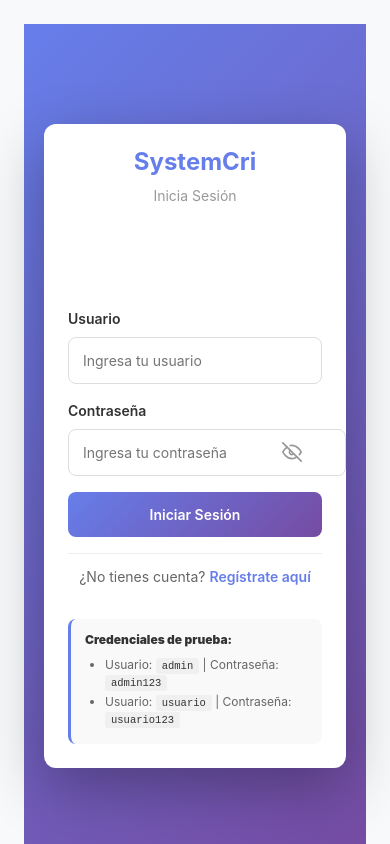
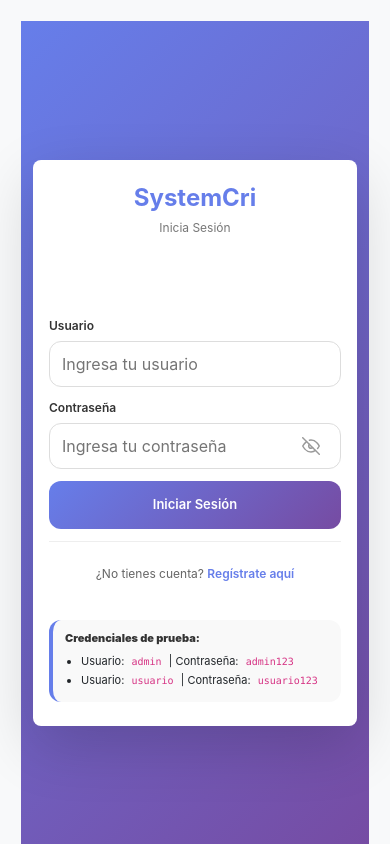
Before and after one commit to dariossq/AngularSystemCri, an Angular app: page /login in a window 390 px wide. Built offline with nearby package versions, Linux system fonts and the light colour scheme.

Commit message:
Login responsive

```diff
--- a/src/app/app.scss
+++ b/src/app/app.scss
@@ -163,3 +163,163 @@
 .sidebar-collapsed .sidebar-submenu .submenu-bullet {
   display: inline-block !important;
 }
+
+/* ==========================================
+   RESPONSIVE DESIGN - MOBILE FIRST APPROACH
+   ========================================== */
+
+/* Mobile Devices (max-width: 767px) */
+@media (max-width: 767px) {
+  :host {
+    display: block;
+    height: 100dvh;
+    overflow: hidden;
+  }
+
+  .app-shell {
+    display: flex;
+    flex-direction: column;
+    height: 100dvh;
+  }
+
+  .app-sidebar {
+    width: 100%;
+    max-height: 70dvh;
+    padding: 0;
+    margin-bottom: auto;
+    box-shadow: 0 -2px 10px rgba(0, 0, 0, 0.2);
+    border-radius: 16px 16px 0 0;
+    transition: transform 0.25s ease;
+    position: fixed;
+    bottom: 0;
+    left: 0;
+    right: 0;
+    z-index: 40;
+    transform: translateY(100%);
+
+    &.sidebar-open {
+      transform: translateY(0);
+    }
+  }
+
+  .app-sidebar .nav-link {
+    min-height: 2rem;
+    font-size: 14px;
+    padding: 0.75rem 1rem !important;
+  }
+
+  .sidebar-menu-scroll {
+    max-height: 60dvh;
+    overflow-y: auto;
+    padding: 1rem 0;
+  }
+
+  .sidebar-collapsed {
+    width: 100%;
+    transform: translateY(100%);
+
+    &.sidebar-open {
+      transform: translateY(0);
+    }
+  }
+
+  .app-content {
+    flex: 1;
+    min-width: 0;
+    min-height: 0;
+    overflow: hidden;
+  }
+
+  .app-content .main {
+    max-height: calc(100dvh - 60px);
+    overflow-y: auto;
+    overflow-x: hidden;
+    padding: 12px 12px;
+  }
+
+  /* Hide desktop-only elements on mobile */
+  .navbar-brand {
+    font-size: 14px;
+  }
+
+  header {
+    padding: 0.5rem 0.75rem !important;
+    gap: 8px !important;
+
+    button {
+      min-width: 40px;
+      min-height: 40px;
+      padding: 6px !important;
+    }
+  }
+}
+
+/* Tablets (min-width: 768px and max-width: 1023px) */
+@media (min-width: 768px) and (max-width: 1023px) {
+  .app-sidebar {
+    width: 240px;
+  }
+
+  .app-sidebar.sidebar-collapsed {
+    width: 3.5rem;
+  }
+
+  .app-content .main {
+    padding: 16px;
+  }
+
+  header {
+    padding: 0.75rem 1rem !important;
+  }
+}
+
+/* Desktop Devices (min-width: 1024px) */
+@media (min-width: 1024px) {
+  .app-sidebar {
+    width: 280px;
+    position: static;
+    transform: none !important;
+  }
+
+  .app-sidebar.sidebar-collapsed {
+    width: 4rem;
+  }
+
+  .app-content .main {
+    padding: 20px;
+  }
+
+  header {
+    padding: 0.75rem 1rem !important;
+  }
+}
+
+/* Extra Large Screens (min-width: 1440px) */
+@media (min-width: 1440px) {
+  .app-sidebar {
+    width: 300px;
+  }
+
+  .app-sidebar.sidebar-collapsed {
+    width: 4.5rem;
+  }
+
+  .app-content .main {
+    padding: 24px;
+    max-width: 1400px;
+    margin: 0 auto;
+  }
+}
+
+/* Touchscreen device optimizations */
+@media (hover: none) and (pointer: coarse) {
+  .app-sidebar .nav-link,
+  .app-sidebar button.nav-link {
+    min-height: 2.6rem;
+    padding: 0.75rem 1rem !important;
+  }
+
+  .sidebar-collapsed .sidebar-submenu .nav-link {
+    min-height: 2rem;
+  }
+}
--- a/src/app/login/login.html
+++ b/src/app/login/login.html
@@ -1,5 +1,5 @@
 <div class="login-container">
-  <div class="login-card">
+  <div class="login-card" role="main">
     <div class="login-header">
       <h1>SystemCri</h1>
       <p class="subtitle">{{ isLoginMode() ? 'Inicia Sesión' : 'Crear Cuenta' }}</p>
--- a/src/app/login/login.scss
+++ b/src/app/login/login.scss
@@ -4,17 +4,17 @@
   justify-content: center;
   min-height: 100vh;
   background: linear-gradient(135deg, #667eea 0%, #764ba2 100%);
-  padding: 20px;
+  padding: 24px 16px;
   font-family: -apple-system, BlinkMacSystemFont, 'Segoe UI', Roboto, Oxygen, Ubuntu, Cantarell, sans-serif;
+  box-sizing: border-box;
 }
 
 .login-card {
   background: white;
-  border-radius: 12px;
-  box-shadow: 0 20px 60px rgba(0, 0, 0, 0.3);
-  width: 100%;
-  max-width: 420px;
-  padding: 40px;
+  border-radius: 18px;
+  box-shadow: 0 20px 60px rgba(0, 0, 0, 0.16);
+  width: min(100%, 420px);
+  padding: 36px;
   animation: slideUp 0.5s ease-out;
 }
 
@@ -31,18 +31,18 @@
 
 .login-header {
   text-align: center;
-  margin-bottom: 30px;
+  margin-bottom: 28px;
 
   h1 {
-    font-size: 32px;
+    font-size: clamp(2rem, 4vw, 2.5rem);
     font-weight: 700;
     color: #667eea;
     margin: 0 0 8px 0;
   }
 
   .subtitle {
-    font-size: 14px;
-    color: #999;
+    font-size: 0.95rem;
+    color: #777;
     margin: 0;
   }
 }
@@ -57,24 +57,25 @@
   align-items: center;
   gap: 12px;
   padding: 12px 16px;
-  border-radius: 8px;
-  font-size: 14px;
+  border-radius: 10px;
+  font-size: 0.95rem;
   animation: slideDown 0.3s ease-out;
+  word-break: break-word;
 
   svg {
     flex-shrink: 0;
   }
 
   &.alert-error {
-    background-color: #fee;
+    background-color: #fff0f0;
     color: #c33;
-    border: 1px solid #fcc;
+    border: 1px solid #f7c6c6;
   }
 
   &.alert-success {
-    background-color: #efe;
-    color: #3c3;
-    border: 1px solid #cfc;
+    background-color: #f0fff2;
+    color: #2d7a2d;
+    border: 1px solid #b8e1b8;
   }
 }
 
@@ -92,7 +93,7 @@
 .form {
   display: flex;
   flex-direction: column;
-  gap: 16px;
+  gap: 18px;
 }
 
 .form-group {
@@ -101,23 +102,25 @@
   gap: 8px;
 
   label {
-    font-size: 14px;
+    font-size: 0.95rem;
     font-weight: 600;
     color: #333;
   }
 
   input {
-    padding: 12px 14px;
-    font-size: 14px;
+    width: 100%;
+    padding: 14px 16px;
+    font-size: 0.95rem;
     border: 1px solid #ddd;
-    border-radius: 8px;
+    border-radius: 12px;
     transition: all 0.2s ease;
     font-family: inherit;
+    box-sizing: border-box;
 
     &:focus {
       outline: none;
       border-color: #667eea;
-      box-shadow: 0 0 0 3px rgba(102, 126, 234, 0.1);
+      box-shadow: 0 0 0 3px rgba(102, 126, 234, 0.12);
     }
 
     &:disabled {
@@ -135,7 +138,7 @@
 
   input {
     flex: 1;
-    padding-right: 44px;
+    padding-right: 50px;
   }
 
   .toggle-password {
@@ -145,7 +148,7 @@
     border: none;
     cursor: pointer;
     color: #999;
-    padding: 4px 8px;
+    padding: 6px;
     display: flex;
     align-items: center;
     justify-content: center;
@@ -168,18 +171,19 @@
 }
 
 .btn {
-  padding: 12px 16px;
-  font-size: 14px;
+  padding: 14px 18px;
+  font-size: 0.975rem;
   font-weight: 600;
   border: none;
-  border-radius: 8px;
+  border-radius: 12px;
   cursor: pointer;
-  transition: all 0.3s ease;
+  transition: all 0.25s ease;
   display: flex;
   align-items: center;
   justify-content: center;
-  gap: 8px;
-  min-height: 44px;
+  gap: 10px;
+  min-height: 48px;
+  width: 100%;
 
   &:disabled {
     opacity: 0.7;
@@ -191,8 +195,8 @@
     color: white;
 
     &:hover:not(:disabled) {
-      transform: translateY(-2px);
-      box-shadow: 0 8px 24px rgba(102, 126, 234, 0.4);
+      transform: translateY(-1px);
+      box-shadow: 0 10px 28px rgba(102, 126, 234, 0.2);
     }
 
     &:active:not(:disabled) {
@@ -205,7 +209,7 @@
   display: inline-block;
   width: 14px;
   height: 14px;
-  border: 2px solid rgba(255, 255, 255, 0.3);
+  border: 2px solid rgba(255, 255, 255, 0.35);
   border-top-color: white;
   border-radius: 50%;
   animation: spin 0.8s linear infinite;
@@ -219,13 +223,14 @@
 
 .form-footer {
   text-align: center;
-  padding-top: 12px;
+  padding-top: 14px;
   border-top: 1px solid #eee;
-  font-size: 14px;
+  font-size: 0.95rem;
   color: #666;
 
   p {
     margin: 0;
+    line-height: 1.5;
   }
 
   .link-btn {
@@ -247,45 +252,298 @@
 
 .test-credentials {
   background-color: #f9f9f9;
-  padding: 12px 14px;
-  border-radius: 8px;
-  border-left: 3px solid #667eea;
+  padding: 14px 16px;
+  border-radius: 12px;
+  border-left: 4px solid #667eea;
   margin-top: 16px;
-  font-size: 12px;
+  font-size: 0.9rem;
+  line-height: 1.5;
 
   p {
-    margin: 0 0 8px 0;
+    margin: 0 0 10px 0;
     font-weight: 600;
     color: #333;
   }
 
   ul {
     margin: 0;
-    padding-left: 20px;
-    color: #666;
+    padding-left: 18px;
+  }
+}
 
-    li {
-      margin: 4px 0;
-      line-height: 1.4;
+@media (max-width: 640px) {
+  .login-card {
+    padding: 28px 20px;
+    border-radius: 16px;
+  }
 
-      code {
-        background-color: #f0f0f0;
-        padding: 2px 6px;
-        border-radius: 3px;
-        font-family: 'Courier New', monospace;
-        color: #333;
+  .login-header {
+    margin-bottom: 22px;
+  }
+
+  .login-header h1 {
+    font-size: 2rem;
+  }
+
+  .form {
+    gap: 14px;
+  }
+
+  .form-group input {
+    padding: 12px 14px;
+  }
+
+  .btn {
+    font-size: 0.95rem;
+    min-height: 44px;
+  }
+
+  .password-input-wrapper input {
+    padding-right: 48px;
+  }
+}
+
+@media (max-width: 480px) {
+  .login-container {
+    padding: 20px 12px;
+  }
+
+  .login-card {
+    padding: 24px 18px;
+  }
+
+  .login-header h1 {
+    font-size: 1.85rem;
+  }
+
+  .form-group label,
+  .form-footer,
+  .test-credentials {
+    font-size: 0.92rem;
+  }
+}
+
+// Responsive Design - Mobile First Approach
+
+/* Pantallas muy pequeñas (320px - 479px) */
+@media (max-width: 479px) {
+  .login-container {
+    padding: 12px;
+    min-height: 100dvh;
+  }
+
+  .login-card {
+    padding: 24px 16px;
+    max-width: 100%;
+    border-radius: 8px;
+  }
+
+  .login-header {
+    margin-bottom: 20px;
+
+    h1 {
+      font-size: 24px;
+      margin-bottom: 6px;
+    }
+
+    .subtitle {
+      font-size: 12px;
+    }
+  }
+
+  .message-container {
+    margin-bottom: 16px;
+    min-height: 44px;
+  }
+
+  .alert {
+    font-size: 12px;
+    padding: 10px 12px;
+    gap: 8px;
+
+    svg {
+      width: 18px;
+      height: 18px;
+    }
+  }
+
+  .form {
+    gap: 12px;
+  }
+
+  .form-group {
+    gap: 6px;
+
+    label {
+      font-size: 12px;
+    }
+
+    input {
+      padding: 10px 12px;
+      font-size: 16px;
+      min-height: 44px;
+    }
+  }
+
+  .password-input-wrapper {
+    input {
+      padding-right: 40px;
+    }
+
+    .toggle-password {
+      right: 8px;
+      padding: 6px;
+
+      svg {
+        width: 18px;
+        height: 18px;
+      }
+    }
+  }
+
+  .btn {
+    padding: 12px 12px;
+    font-size: 13px;
+    min-height: 48px;
+
+    &.btn-primary {
+      &:hover:not(:disabled) {
+        transform: translateY(-1px);
+      }
+    }
+  }
+
+  .form-footer {
+    font-size: 12px;
+    padding-top: 10px;
+  }
+
+  .test-credentials {
+    padding: 10px 12px;
+    font-size: 11px;
+    margin-top: 12px;
+
+    p {
+      margin-bottom: 6px;
+    }
+
+    ul {
+      padding-left: 16px;
+
+      li {
+        margin: 3px 0;
+
+        code {
+          font-size: 10px;
+          padding: 1px 4px;
+        }
       }
     }
   }
 }
 
-// Responsive
-@media (max-width: 480px) {
+/* Tablets y dispositivos medianos (480px - 767px) */
+@media (min-width: 480px) and (max-width: 767px) {
+  .login-container {
+    padding: 16px;
+  }
+
   .login-card {
-    padding: 24px;
+    padding: 32px 24px;
+    max-width: 100%;
+  }
+
+  .login-header {
+    margin-bottom: 24px;
+
+    h1 {
+      font-size: 28px;
+    }
+
+    .subtitle {
+      font-size: 13px;
+    }
+  }
+
+  .form {
+    gap: 14px;
+  }
+
+  .form-group {
+    gap: 7px;
+
+    label {
+      font-size: 13px;
+    }
+
+    input {
+      padding: 11px 13px;
+      font-size: 16px;
+      min-height: 44px;
+    }
+  }
+
+  .btn {
+    padding: 12px 14px;
+    font-size: 13px;
+    min-height: 44px;
+  }
+
+  .test-credentials {
+    font-size: 12px;
+    padding: 11px 13px;
+  }
+}
+
+/* Pantallas grandes (768px+) - Desktop */
+@media (min-width: 768px) {
+  .login-card {
+    max-width: 420px;
+  }
+
+  .login-header {
+    h1 {
+      font-size: 32px;
+    }
+
+    .subtitle {
+      font-size: 14px;
+    }
+  }
+
+  .form-group {
+    gap: 8px;
+
+    label {
+      font-size: 14px;
+    }
+
+    input {
+      padding: 12px 14px;
+      font-size: 14px;
+      min-height: 44px;
+    }
+  }
+
+  .btn {
+    padding: 12px 16px;
+    font-size: 14px;
+    min-height: 44px;
+  }
+
+  .test-credentials {
+    font-size: 12px;
+    padding: 12px 14px;
+  }
+}
+
+/* Pantallas extra grandes (1200px+) */
+@media (min-width: 1200px) {
+  .login-card {
+    max-width: 450px;
   }
 
   .login-header h1 {
-    font-size: 24px;
+    font-size: 36px;
   }
 }
--- a/src/styles.scss
+++ b/src/styles.scss
@@ -1,3 +1,144 @@
 @import "bootstrap/dist/css/bootstrap.min.css";
 
-/* You can add global styles to this file, and also import other style files */
+/* Global Responsive Styles */
+
+* {
+  box-sizing: border-box;
+}
+
+html {
+  font-size: 16px;
+  -webkit-font-smoothing: antialiased;
+  -moz-osx-font-smoothing: grayscale;
+}
+
+body {
+  margin: 0;
+  padding: 0;
+  font-family: -apple-system, BlinkMacSystemFont, 'Segoe UI', Roboto, Oxygen, Ubuntu, Cantarell, sans-serif;
+  background-color: #f5f5f5;
+  overflow-x: hidden;
+}
+
+/* Mobile-first responsive typography */
+@media (max-width: 479px) {
+  html {
+    font-size: 14px;
+  }
+
+  body {
+    font-size: 13px;
+    line-height: 1.5;
+  }
+
+  h1 { font-size: 24px; }
+  h2 { font-size: 20px; }
+  h3 { font-size: 18px; }
+  h4 { font-size: 16px; }
+  h5 { font-size: 14px; }
+  h6 { font-size: 12px; }
+}
+
+@media (min-width: 480px) and (max-width: 767px) {
+  html {
+    font-size: 15px;
+  }
+
+  body {
+    font-size: 14px;
+    line-height: 1.55;
+  }
+
+  h1 { font-size: 28px; }
+  h2 { font-size: 24px; }
+  h3 { font-size: 20px; }
+  h4 { font-size: 18px; }
+  h5 { font-size: 16px; }
+  h6 { font-size: 14px; }
+}
+
+@media (min-width: 768px) {
+  html {
+    font-size: 16px;
+  }
+
+  body {
+    font-size: 14px;
+    line-height: 1.6;
+  }
+
+  h1 { font-size: 32px; }
+  h2 { font-size: 28px; }
+  h3 { font-size: 24px; }
+  h4 { font-size: 20px; }
+  h5 { font-size: 18px; }
+  h6 { font-size: 16px; }
+}
+
+/* Ensure buttons and inputs are touch-friendly on mobile */
+@media (max-width: 767px) {
+  button, input, select, textarea {
+    min-height: 44px;
+    min-width: 44px;
+    font-size: 16px;
+  }
+
+  a {
+    padding: 10px 4px;
+  }
+}
+
+/* Image responsiveness */
+img {
+  max-width: 100%;
+  height: auto;
+  display: block;
+}
+
+/* Container responsiveness */
+.container-fluid {
+  padding-left: 12px;
+  padding-right: 12px;
+}
+
+@media (min-width: 480px) {
+  .container-fluid {
+    padding-left: 16px;
+    padding-right: 16px;
+  }
+}
+
+@media (min-width: 768px) {
+  .container-fluid {
+    padding-left: 20px;
+    padding-right: 20px;
+  }
+}
+
+/* Scrollbar styling for better UX */
+::-webkit-scrollbar {
+  width: 8px;
+  height: 8px;
+}
+
+::-webkit-scrollbar-track {
+  background: #f1f1f1;
+}
+
+::-webkit-scrollbar-thumb {
+  background: #888;
+  border-radius: 4px;
+
+  &:hover {
+    background: #555;
+  }
+}
+
+/* Utility classes for responsive spacing */
+.px-mobile { padding-left: 12px; padding-right: 12px; }
+.px-tablet { @media (min-width: 480px) { padding-left: 16px; padding-right: 16px; } }
+.px-desktop { @media (min-width: 768px) { padding-left: 20px; padding-right: 20px; } }
+
+.py-mobile { padding-top: 12px; padding-bottom: 12px; }
+.py-tablet { @media (min-width: 480px) { padding-top: 16px; padding-bottom: 16px; } }
+.py-desktop { @media (min-width: 768px) { padding-top: 20px; padding-bottom: 20px; } }
```
Also changed, not shown: 1 other file (tests, documents, lock files or other folders).
